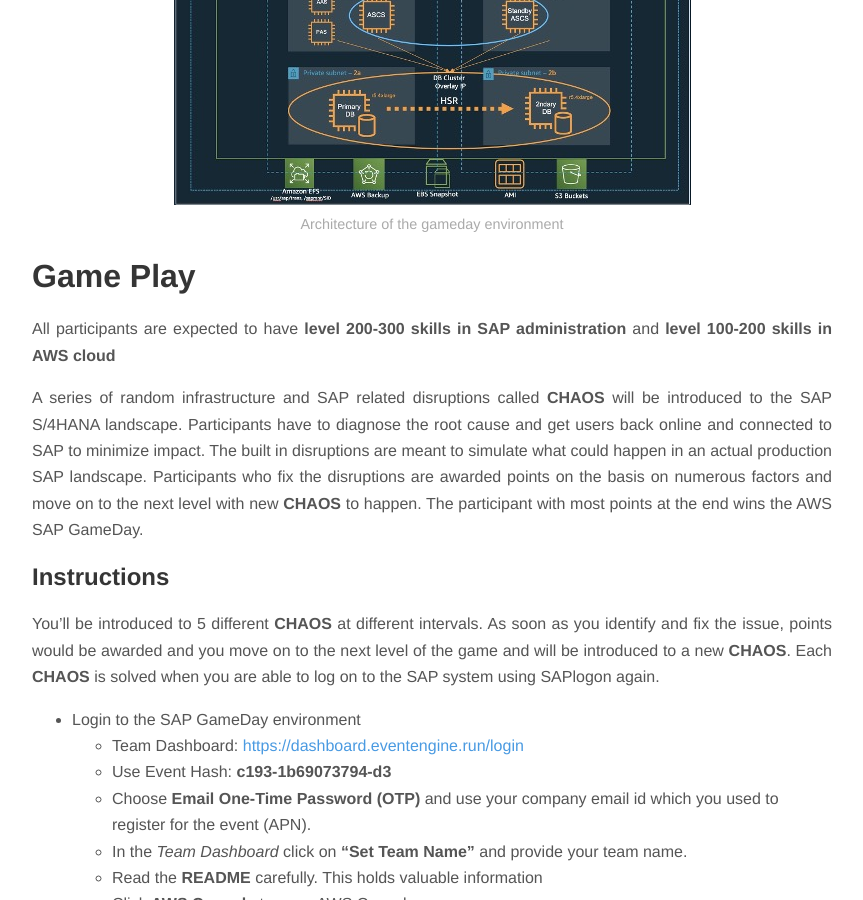
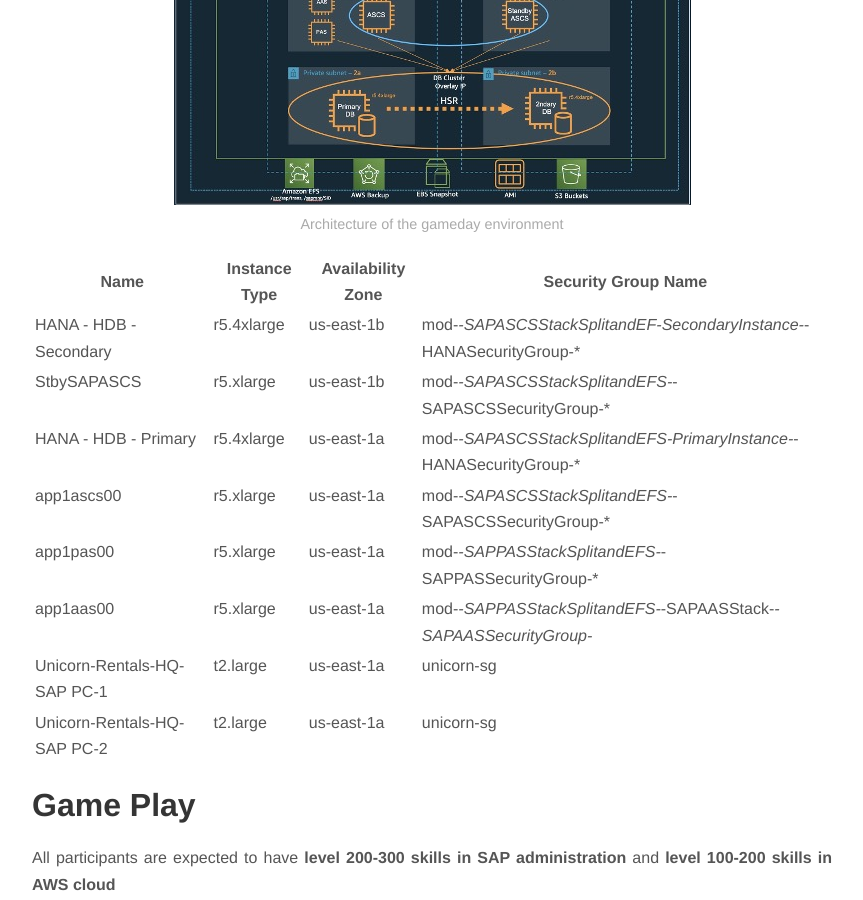
Before and after one commit to pauler285/pauler285.github.io, a Jekyll site: the page built from _posts/2022-06-16-aws-sap-gameday.md, in a window 1280 px wide and 900 px high, scrolled down 1513 px. Shown: the whole window, without its empty margins (208-1071 px from the left). Built offline with Jekyll 4.4.1, drawn with Linux system fonts in a browser that asks for light colours; nearby versions of some CDN libraries.

Commit message:
new table

```diff
--- a/_posts/2022-06-16-aws-sap-gameday.md
+++ b/_posts/2022-06-16-aws-sap-gameday.md
@@ -40,6 +40,17 @@ A fictitious organization *Unicorn.Rentals* relies heavily on SAP to run their c
 
 ![architecture of the gameday environment](../images/aws_gameday_architecture.jpg)
 *Architecture of the gameday environment*
+
+|Name                       | Instance Type | Availability Zone | Security Group Name                                         |
+|---------------------------|-----------|---------------|---------------------------------------------------------------------|
+|HANA - HDB - Secondary     | r5.4xlarge|  us-east-1b   | mod-*-SAPASCSStackSplitandEF-SecondaryInstance-*-HANASecurityGroup-*|
+|StbySAPASCS                | r5.xlarge	|  us-east-1b   | mod-*-SAPASCSStackSplitandEFS-*-SAPASCSSecurityGroup-*              |
+|HANA - HDB - Primary       | r5.4xlarge|  us-east-1a   | mod-*-SAPASCSStackSplitandEFS-PrimaryInstance-*-HANASecurityGroup-* |
+|app1ascs00                 | r5.xlarge	|  us-east-1a   | mod-*-SAPASCSStackSplitandEFS-*-SAPASCSSecurityGroup-*              |
+|app1pas00                  | r5.xlarge	|  us-east-1a	| mod-*-SAPPASStackSplitandEFS-*-SAPPASSecurityGroup-*                |
+|app1aas00                  | r5.xlarge	|  us-east-1a	| mod-*-SAPPASStackSplitandEFS-*-SAPAASStack-*-SAPAASSecurityGroup-*  |
+|Unicorn-Rentals-HQ-SAP PC-1| t2.large  |  us-east-1a	| unicorn-sg                                                          |
+|Unicorn-Rentals-HQ-SAP PC-2| t2.large  |  us-east-1a	| unicorn-sg                                                          |
 
 # Game Play
 All participants are expected to have **level 200-300 skills in SAP administration** and **level 100-200 skills in AWS cloud**
```
